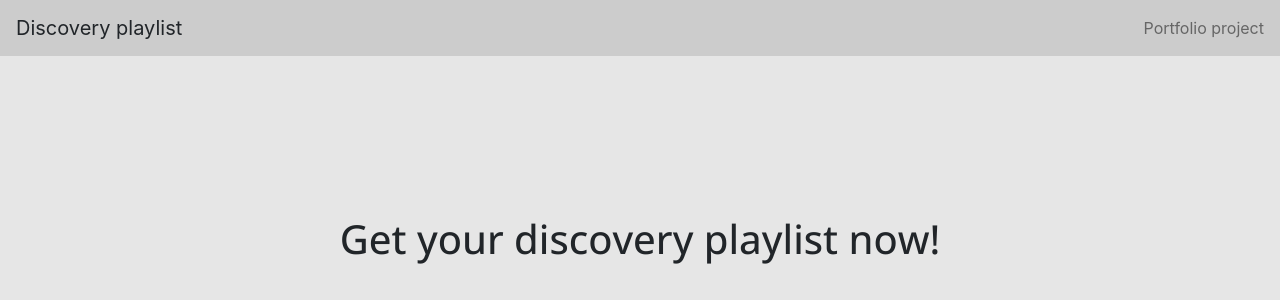
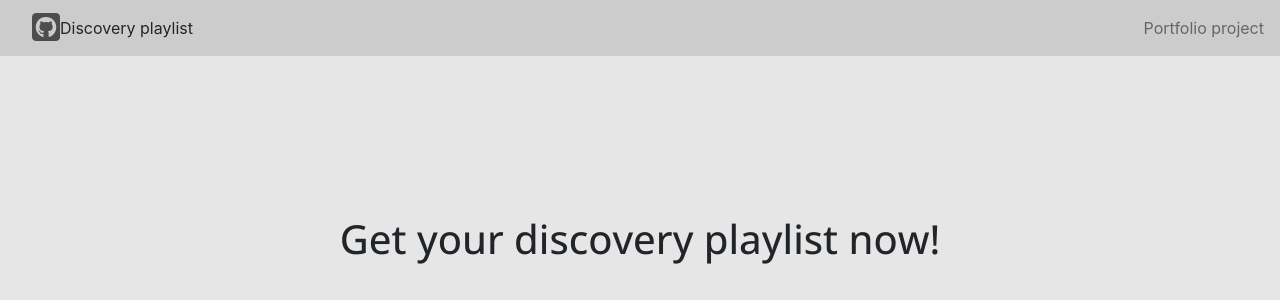
Before and after one commit to jakubvod/spotipy_flask, a Flask app: page / in a window 1280 px wide. Shown: the top 300 px of the page. Run offline with Flask 3, Linux system fonts and the light colour scheme; some libraries are stand-ins or nearby versions.

Commit message:
add github icon in the navbar

```diff
--- a/main.py
+++ b/main.py
@@ -11,7 +11,7 @@ def home():
 
 @app.route("/auth")
 def auth():
-    return "DONE!"
+    return render_template("auth.html")
 
 if __name__ == "__main__":
     app.run(debug=True)
--- a/static/css/main.css
+++ b/static/css/main.css
@@ -36,7 +36,6 @@ body {
     animation-iteration-count: infinite;
 }
 
-
 #welcome-text {
     font-family: "Open Sans";
     padding: 5px;
@@ -46,7 +45,12 @@ body {
 .fa-brands.fa-spotify.fa-10x {
     transform: translateY(-50px);
 }
-
+.fa-brands.fa-square-github.fa-2x {
+    color: hsl(0, 0%, 30%);
+}
+.fa-brands.fa-square-github.fa-2x:hover {
+    color: hsl(0, 0%, 20%);
+}
 
 @keyframes Glow {
     50%{box-shadow: 0px 0px 5px black;}
--- a/templates/base.html
+++ b/templates/base.html
@@ -15,7 +15,7 @@
     <!-- Bootstrap navbar -->
 
     <nav class="navbar navbar-expand-lg navbar-light bg-light">
-        <a class="navbar-brand"> Discovery playlist </a>
+        <a class="navbar-brand"> <a href="https://github.com/jakubvod/spotipy_flask.git" target="_blank"><i class="fa-brands fa-square-github fa-2x"></i> </a> Discovery playlist </a>
         <button class="navbar-toggler" type="button" data-toggle="collapse" data-target="#navbarText" aria-controls="navbarText" aria-expanded="false" aria-label="Toggle navigation">
             <span class="navbar-toggler-icon"></span>
         </button>
--- a/templates/home.html
+++ b/templates/home.html
@@ -1,5 +1,5 @@
 {% extends "base.html" %}
-{% block title %} Home page {% endblock %}
+{% block title %} Discovery playlist {% endblock %}
 {% block content %}
 
 <div class="center-container">
```
